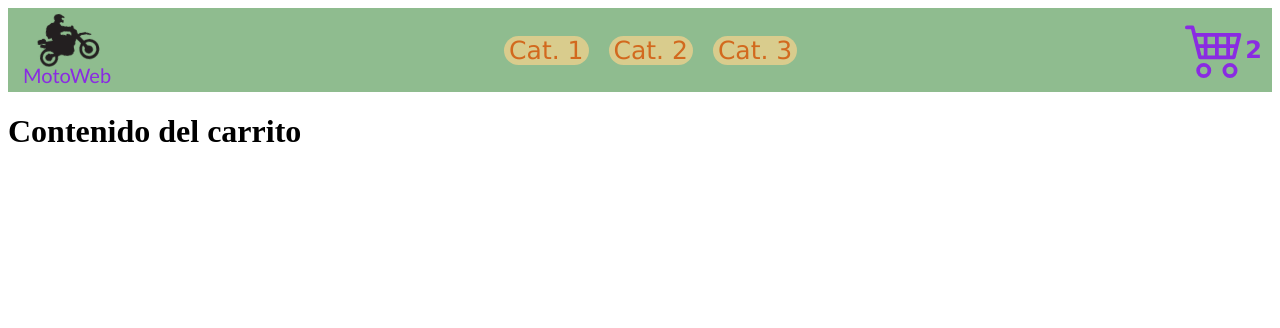
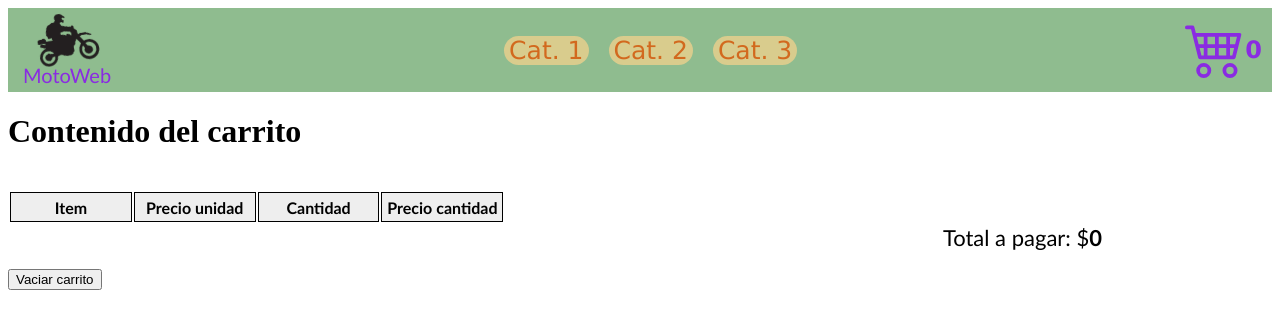
Before and after one commit to jep77ar/tiendaPitaro, a React (Create React App) app: page /cart in a window 1280 px wide. Shown: the top 328 px of the page. Built offline with nearby package versions, Linux system fonts and the light colour scheme.

Commit message:
Clase 9: Context. Se arma layout. Se utiliza createContext. Se agrega tabla para mostrar el carrito. Se da funcionalidad al cartWidget.-

```diff
--- a/src/App.js
+++ b/src/App.js
@@ -1,5 +1,10 @@
+import TiendaProvider from "./app/CartContext";
 import RoutesConfig from "./app/RoutesConfig";
 
-const App = () => <RoutesConfig/>
+const App = () => (
+  <TiendaProvider>
+    <RoutesConfig />
+  </TiendaProvider>
+);
 
 export default App;
--- a/src/App.css
+++ b/src/app/App.css
@@ -160,3 +160,38 @@ a {
     align-items: center;
     justify-content: center;
 }
+
+.tablaCarrito table {
+    width: 100%;
+    border: 1px solid #000;
+}
+
+.tablaCarrito th,
+td {
+    font-family: 'Trebuchet MS', 'Lucida Sans Unicode', 'Lucida Grande', 'Lucida Sans', Arial, sans-serif;
+    width: 25%;
+    text-align: center;
+    vertical-align: top;
+    border: 1px solid #000;
+    border-collapse: collapse;
+    padding: 0.3em;
+    caption-side: bottom;
+}
+
+.tablaCarrito caption {
+    padding: 0.3em;
+    color: #fff;
+    background: #000;
+}
+
+.tablaCarrito th {
+    background: #eee;
+}
+
+.precioTotal {
+    display: flex;
+    justify-content: end;
+    margin-right: 170px;
+    font-family: 'Trebuchet MS', 'Lucida Sans Unicode', 'Lucida Grande', 'Lucida Sans', Arial, sans-serif;
+    font-size: 22px;
+}
--- /dev/null
+++ b/src/app/CartContext.js
@@ -0,0 +1,46 @@
+import { createContext, useState } from "react";
+
+const TiendaProvider = ({ children }) => {
+  const [carrito, setCarrito] = useState([]);
+
+  const addItem = (newItem, quantity) => {
+    console.log("en addItem: ", newItem, quantity);
+    if (isInCart(newItem.id)) {
+      console.log("en addItem: ya esta en el carrito");
+      alert(`El item ${newItem.title} ya está en el carrito`);
+      return;
+    }
+
+    !carrito.find((item) => item.id === newItem.id) &&
+      setCarrito([...carrito, { ...newItem, quantity }]);
+
+    console.log("saliendo de addItem: ", carrito);
+  };
+
+  const removeItem = (itemId) => {
+    console.log("en removeItem: ", itemId);
+
+    setCarrito(carrito.filter((item) => item.id !== itemId));
+  };
+
+  const clear = () => {
+    console.log("en clear");
+    setCarrito([]);
+  };
+
+  const isInCart = (itemId) => {
+    console.log("en isInCart: ", itemId);
+    return carrito.find((item) => item.id === itemId) ? true : false;
+  };
+
+  return (
+    <CartContext.Provider
+      value={{ carrito, setCarrito, addItem, removeItem, clear, isInCart }}
+    >
+      {children}
+    </CartContext.Provider>
+  );
+};
+
+export default TiendaProvider;
+export const CartContext = createContext();
--- a/src/components/CartContainer.js
+++ b/src/components/CartContainer.js
@@ -1,10 +1,66 @@
+import { useContext, useEffect, useState } from "react";
+import { CartContext } from "../app/CartContext";
 
 const CartContainer = () => {
+  const { carrito, removeItem, clear } = useContext(CartContext);
+  /*   const [acumulaPrecio, setAcumulaPrecio] = useState(0);
+   */
+  useEffect(() => {
+    console.log("contexto: ", carrito);
+    mostrarCarritoEnTabla();
+  }, [carrito]);
+
+  const mostrarCarritoEnTabla = () => {
+    let acumulaPrecio = +0;
     return (
-        <div>
-            <h1>Contenido del carrito</h1>
-        </div>
+      <div>
+        <h1>Contenido del carrito</h1>
+        <br />
+        <table className="tablaCarrito">
+          <thead>
+            <tr>
+              <th>Item</th>
+              <th>Precio unidad</th>
+              <th>Cantidad</th>
+              <th>Precio cantidad</th>
+            </tr>
+          </thead>
+          <tbody>
+            {carrito.map((item) => {
+              let subTotalItem = item.quantity * item.price;
+              acumulaPrecio = acumulaPrecio + subTotalItem;
+              return (
+                <tr key={item.id}>
+                  <td>{item.title}</td>
+                  <td>{item.price}</td>
+                  <td>{item.quantity}</td>
+                  <td>{subTotalItem}</td>
+                  <td>
+                    <button onClick={() => eliminaItem(item.id)}>
+                      Eliminar
+                    </button>
+                  </td>
+                </tr>
+              );
+            })}
+          </tbody>
+        </table>
+        {
+          <div className="precioTotal">
+            Total a pagar: $ <b>{acumulaPrecio}</b>
+          </div>
+        }
+        <br />
+        <button onClick={() => clear()}>Vaciar carrito</button>
+      </div>
     );
-}
+  };
+
+  const eliminaItem = (id) => {
+    removeItem(id);
+  };
+
+  return <div>{mostrarCarritoEnTabla()}</div>;
+};
 
 export default CartContainer;
--- a/src/components/CartWidget.js
+++ b/src/components/CartWidget.js
@@ -1,15 +1,36 @@
 import { BsCart4 } from "react-icons/bs";
 import { IconContext } from "react-icons";
+import { useContext, useEffect, useState } from "react";
+import { CartContext } from "../app/CartContext";
+import { NavLink } from "react-router-dom";
 
 const CartWidget = () => {
-        return <div className="cartWidget">
-                        <IconContext.Provider value={{size: "60px", className: "cartWidgetIcon" }}>
-                                <div>
-                                        <BsCart4/>
-                                </div>
-                        </IconContext.Provider>
-                        <h2>2</h2>
-                </div>
-        }
+  const { carrito } = useContext(CartContext);
+  const [cantItems, setCantItems] = useState(0);
+
+  useEffect(() => {
+    console.log("carrito en cart: ", carrito);
+    let cant = +0;
+    carrito.forEach((item) => {
+      cant += Number(item.quantity);
+    });
+    setCantItems(cant);
+  }, [carrito]);
+
+  return (
+    <NavLink to="/cart">
+      <div className="cartWidget">
+        <IconContext.Provider
+          value={{ size: "60px", className: "cartWidgetIcon" }}
+        >
+          <div>
+            <BsCart4 />
+          </div>
+        </IconContext.Provider>
+        <h2>{cantItems}</h2>
+      </div>
+    </NavLink>
+  );
+};
 
 export default CartWidget;
--- a/src/components/ItemDetail.js
+++ b/src/components/ItemDetail.js
@@ -1,37 +1,50 @@
-import { useState } from "react";
+import { useContext, useState } from "react";
 import { NavLink } from "react-router-dom";
+import { CartContext } from "../app/CartContext";
 import ItemCount from "./ItemCount";
 
-const ItemDetail = ({item}) => {
+const ItemDetail = ({ item }) => {
   let image = "/assets/" + item.pictureUrl;
-    const [ quantityToAdd, setQuantityToAdd ] = useState(0);
+  const [quantityToAdd, setQuantityToAdd] = useState(0);
+  const { carrito, addItem } = useContext(CartContext);
 
   let agregaAlCarro = (valor) => {
     setQuantityToAdd(valor);
-    }
+
+    addItem(item, valor);
+    console.log("agregando al carro: ", valor, carrito, item);
+  };
 
   let terminarCompra = () => {
-        console.log("Se termina la compra con la siguente cant de items: ", quantityToAdd)
-    }
+    console.log(
+      "Se termina la compra con la siguente cant de items: ",
+      quantityToAdd
+    );
+  };
 
   return (
     <div className="itemDetail">
-                <div>Detalle: <b>{item.title}</b></div>
+      <div>
+        Detalle: <b>{item.title}</b>
+      </div>
       <p>{item.description}</p>
       <div>
         <img alt="algo" src={image} />
       </div>
-                <div>Precio: ${item.price} - Stock: <b>{item.stock}</b></div>
-                {
-                    (quantityToAdd === 0 )
-                        ?   <ItemCount stock = {item.stock} initial = "1" onAdd={agregaAlCarro}/>
-                        :   <NavLink to="/cart">
-                                <button className="btnAgregarCarro" onClick={ terminarCompra }>Terminar compra</button>
+      <div>
+        Precio: ${item.price} - Stock: <b>{item.stock}</b>
+      </div>
+      {quantityToAdd === 0 ? (
+        <ItemCount stock={item.stock} initial="1" onAdd={agregaAlCarro} />
+      ) : (
+        <NavLink to="/cart">
+          <button className="btnAgregarCarro" onClick={terminarCompra}>
+            Terminar compra
+          </button>
         </NavLink>
-                }
-
+      )}
     </div>
   );
-}
+};
 
 export default ItemDetail;
--- a/src/components/NavBar.js
+++ b/src/components/NavBar.js
@@ -1,21 +1,27 @@
 import { NavLink } from "react-router-dom";
 import Brand from "./Brand";
 import CartWidget from "./CartWidget";
-import './../App.css'
-
+import "./../app/App.css";
 
 const NavBar = () => {
-    return <div className="navBar">
-                <Brand />
-                <div>
-                    <NavLink className="categoria" to="/category/1">Cat. 1</NavLink>
-                    <NavLink className="categoria" to="/category/2">Cat. 2</NavLink>
-                    <NavLink className="categoria" to="/category/3">Cat. 3</NavLink>
+  return (
+    <div className="navBar">
+      <Brand />
+      <div>
+        <NavLink className="categoria" to="/category/1">
+          Cat. 1
+        </NavLink>
+        <NavLink className="categoria" to="/category/2">
+          Cat. 2
+        </NavLink>
+        <NavLink className="categoria" to="/category/3">
+          Cat. 3
+        </NavLink>
+      </div>
 
-                </div>
-
-                <CartWidget />
-            </div>;
-}
+      <CartWidget />
+    </div>
+  );
+};
 
 export default NavBar;
```
Lines whose indentation alone changed are shown as unchanged.
